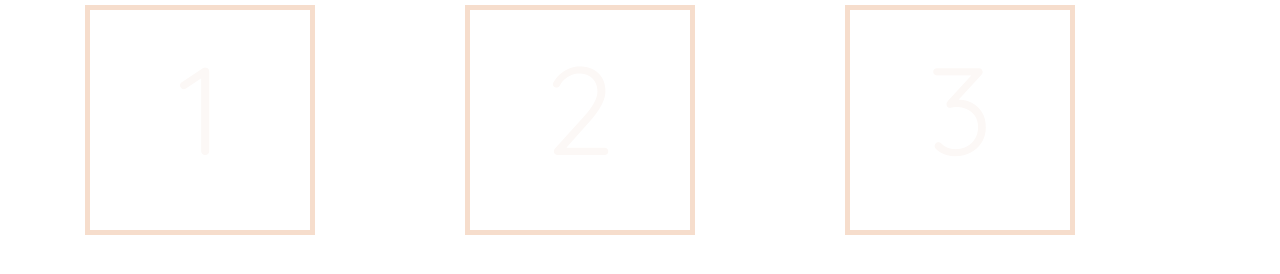
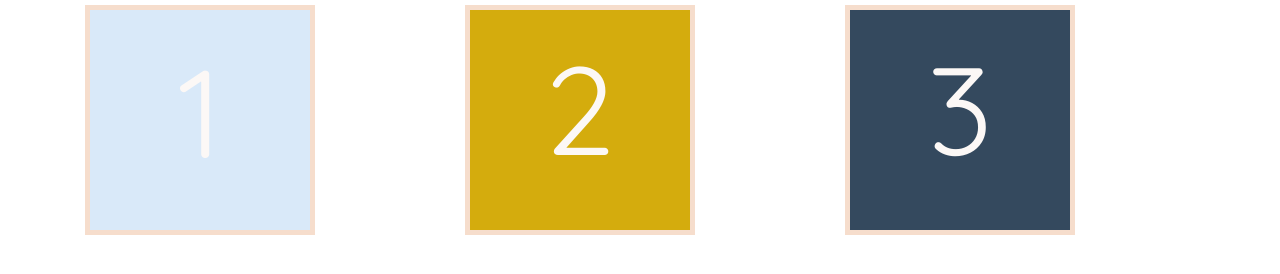
Before and after one commit to brianabazail/m5-hw5-bazail-briana, a plain HTML site: page index.html in a window 1280 px wide. Shown: the part 342-616 px from the top of the page. Drawn offline with nearby package versions, Linux system fonts and the light colour scheme.

Commit message:
Add individual box styling

```diff
--- a/index.html
+++ b/index.html
@@ -24,24 +24,23 @@
 
     <div class="row">
       <div class="col">
-        <div class="box">
+        <div class="box box-1">
           <p>1</p>
         </div>
       </div>
 
       <div class="col">
-        <div class="box">
+        <div class="box box-2">
           <p>2</p>
         </div>
       </div>
 
       <div class="col">
-        <div class="box">
+        <div class="box box-3">
           <p>3</p>
         </div>
       </div>
     </div>
-
   </section>
 
   <script src="main.js"></script>
--- a/main.css
+++ b/main.css
@@ -38,3 +38,16 @@ p {
   height: 230px;
   margin-bottom: 7%;
 }
+
+.box-1 {
+  background-color: #D9E9F9;
+  padding: 1%;
+}
+
+.box-2 {
+  background-color: #D4AC0D;
+}
+
+.box-3 {
+  background-color: #34495E;
+}
```
